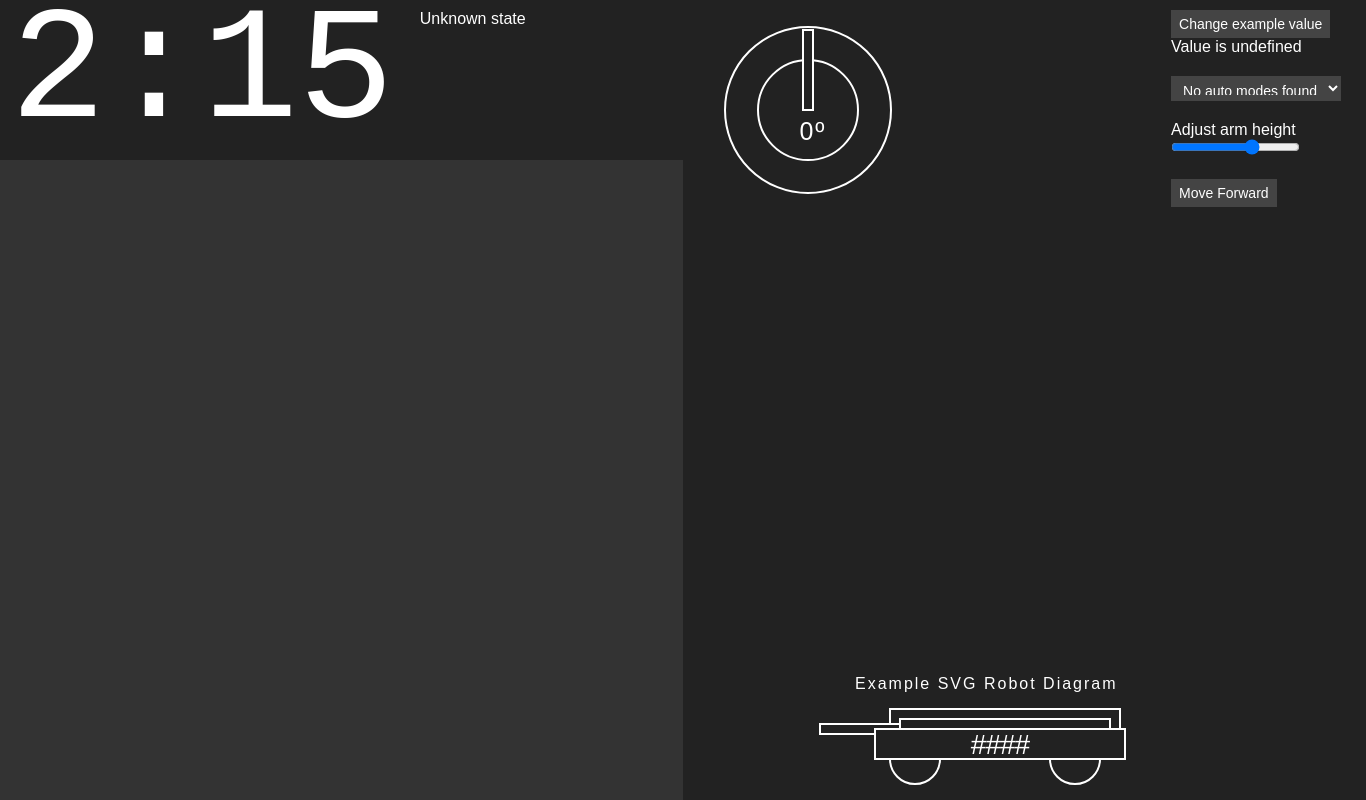
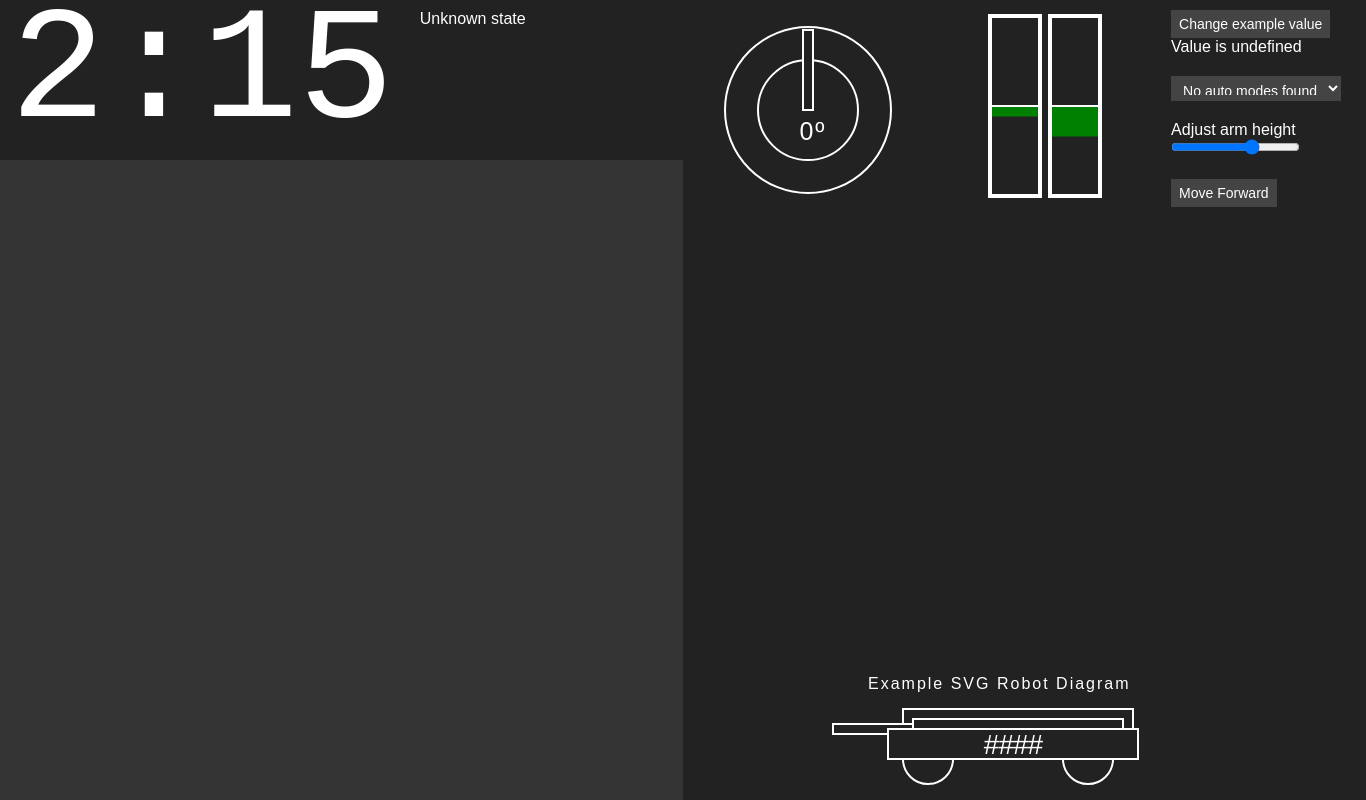
Before and after one commit to FRC-1123/FRC2018-1123, an Electron app: page dashboard/src/index.html in a window 1366 px wide. Drawn offline with Linux system fonts and the light colour scheme; no server answers.

Commit message:
Update dashboard

```diff
--- a/dashboard/src/css/style.css
+++ b/dashboard/src/css/style.css
@@ -98,6 +98,13 @@ text {
     stroke: none;
     fill: white;
 }
+#drivetrain {
+    width: 200px;
+    height: 250px;
+    position: absolute;
+    top: 1px;
+    right: 1px;
+}
 #gyro {
     width: 175px;
     height: 175px;
@@ -116,7 +123,7 @@ text {
 #robot-diagram {
     position: absolute;
     bottom: 1px;
-    right: 1vw;
+    right: 1px;
 }
 #robot-arm {
     -webkit-transform-origin: right;
--- a/dashboard/src/index.html
+++ b/dashboard/src/index.html
@@ -36,6 +36,18 @@
             <rect x="60" y="380" width="250" height="30"></rect>
             <text id="team" x="185" y="405" text-anchor="middle">####</text>
         </svg>
+
+        <svg id="drivetrain">
+            <!-- Draw Left drive power bar -->
+            <rect x="30" y="105" width="50" height="10" style="fill:green;stroke:green;stroke-width:1px" />
+            <rect x="30" y="15" width="50" height="90" fill-opacity="0.0" style="stroke:white;stroke-width:2px" />
+            <rect x="30" y="15" width="50" height="180" fill-opacity="0.0" style="stroke:white;stroke-width:4px" />
+
+            <rect x="90" y="105" width="50" height="30" style="fill:green;stroke:green;stroke-width:1px" />
+            <rect x="90" y="15" width="50" height="90" fill-opacity="0.0" style="stroke:white;stroke-width:2px" />
+            <rect x="90" y="15" width="50" height="180" fill-opacity="0.0" style="stroke:white;stroke-width:4px" />
+            <!--<circle cx="85" cy="85" r="80"></circle>-->
+        </svg>
     </article>
     <!-- The sidebar of the dashboard. Designed for smaller control elements like selection boxes and small buttons. -->
     <aside>
```
